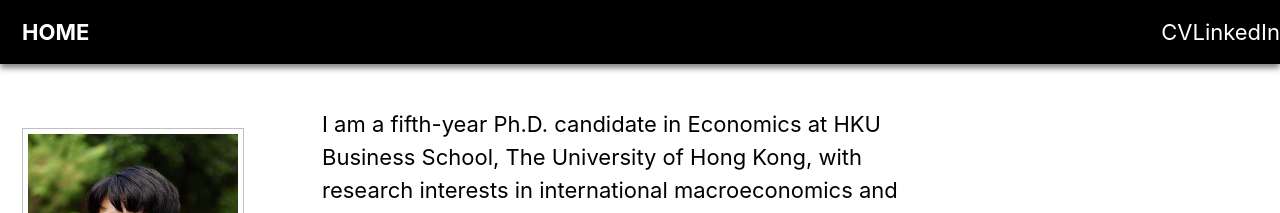
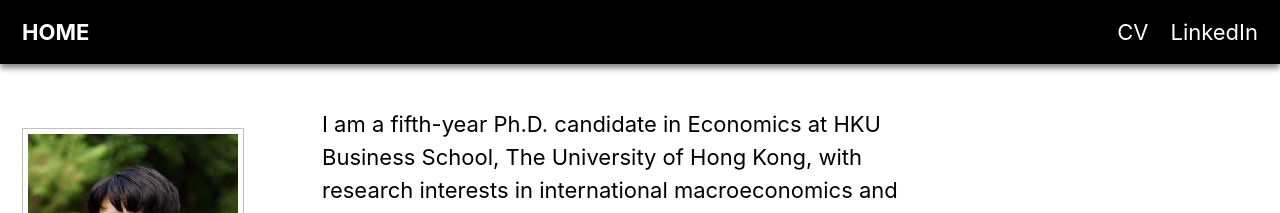
Before and after one commit to yuyuanecon/yuyuanecon.github.io, a Jekyll site: the page built from index.html, in a window 1280 px wide. Shown: the top 213 px of the page. Built offline with Jekyll 4.4.1, drawn with Linux system fonts in a browser that asks for light colours; cached includes are drawn as plain includes; the list of posts is cut into pages by our own code.

Commit message:
Update _navigation.scss

```diff
--- a/_sass/minimal-mistakes/_navigation.scss
+++ b/_sass/minimal-mistakes/_navigation.scss
@@ -254,6 +254,7 @@
       -webkit-box-flex: 0;
       -ms-flex: none;
       flex: none;
+      margin-right: 1em; // Add space between navigation items
     }
 
     a {
```
